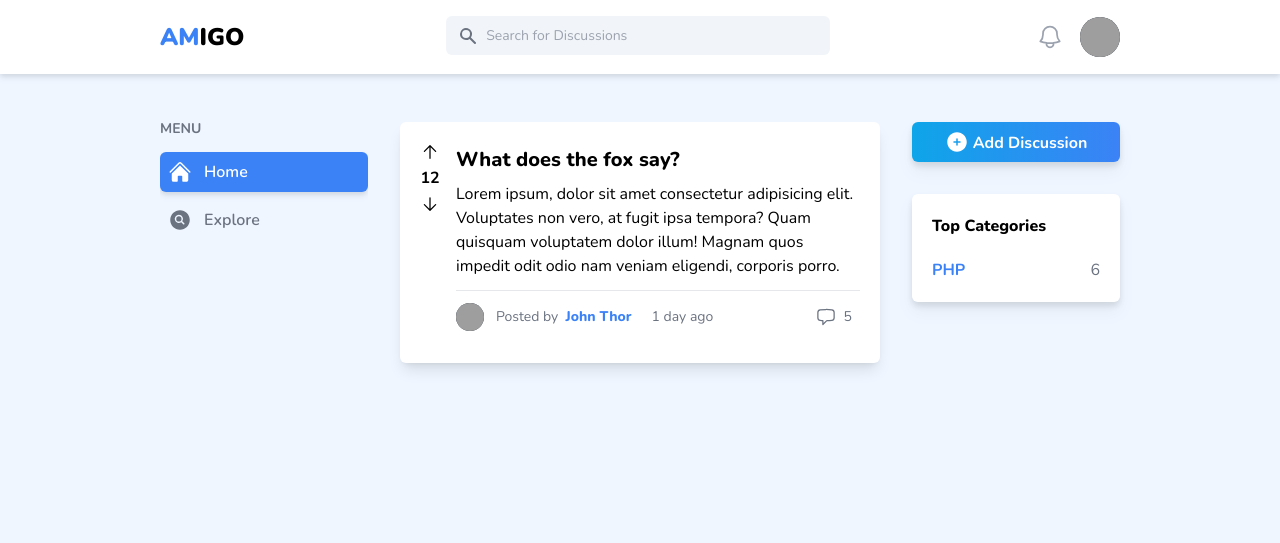
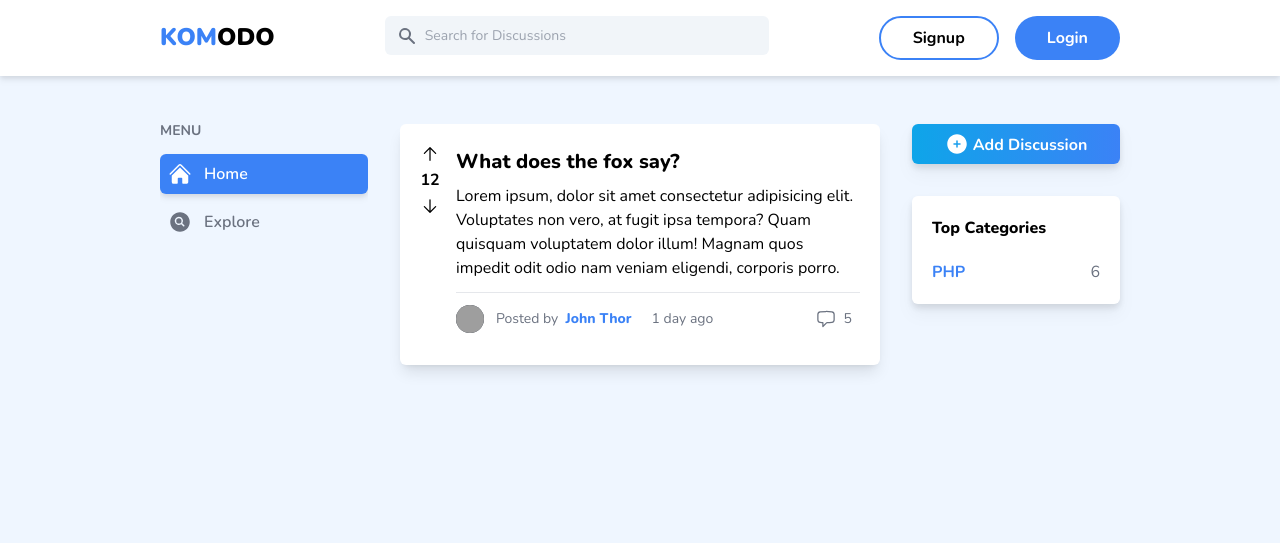
Before and after one commit to palsarip/UTS-Web-Programming, a PHP site: page /index.php in a window 1280 px wide. Shown: the top 543 px of the page. Run offline with PHP 8.4, Linux system fonts and the light colour scheme; some libraries are stand-ins or nearby versions; grey boxes are pictures that could not be loaded.

Commit message:
feat: non login accesss

```diff
--- a/index.php
+++ b/index.php
@@ -14,12 +14,12 @@
     src="https://code.jquery.com/jquery-3.6.1.js"
     integrity="sha256-3zlB5s2uwoUzrXK3BT7AX3FyvojsraNFxCc2vC/7pNI="
     crossorigin="anonymous"></script>
-    <title>Vamos a Juntarmos</title>
+    <title>KOMODO</title>
 </head>
 <body id="body" class="bg-blue-50 h-[100em]">
     <nav class="sticky top-0  w-full h-auto bg-white m-auto py-4 drop-shadow-md z-10">
         <div class="flex justify-between mx-auto px-4 sm:px-6 lg:px-[2rem] xl:px-[10rem]">
-            <a href="index.php" class="text-2xl font-black"><span class="text-blue-500">AM</span>IGO</a>
+            <a href="index.php" class="text-2xl font-black"><span class="text-blue-500">KOM</span>ODO</a>
             <div class="hidden w-96 md:flex">
                 <form class="w-full max-w-md hover:text-blue-500 focus:outline-none focus:ring-2 focus:ring-white focus:ring-offset-2 ">
                     <label class="sr-only">Search</label>
@@ -31,14 +31,15 @@
                     </div>
                 </form>
             </div>
-            <div class="inset-y-0 right-0 flex items-center">
-            <button type="button" class="rounded-full p-1 text-gray-400 hover:text-blue-500 focus:outline-none focus:ring-2 focus:ring-white focus:ring-offset-2 focus:ring-offset-blue-500 ease-out duration-200">
-              <span class="sr-only">View notifications</span>
-              <svg class="h-7 w-7" xmlns="http://www.w3.org/2000/svg" fill="none" viewBox="0 0 24 24" stroke-width="1.5" stroke="currentColor" aria-hidden="true">
-                <path stroke-linecap="round" stroke-linejoin="round" d="M14.857 17.082a23.848 23.848 0 005.454-1.31A8.967 8.967 0 0118 9.75v-.7V9A6 6 0 006 9v.75a8.967 8.967 0 01-2.312 6.022c1.733.64 3.56 1.085 5.455 1.31m5.714 0a24.255 24.255 0 01-5.714 0m5.714 0a3 3 0 11-5.714 0" />
-              </svg>
-        </button>
-        <div class="relative ml-3">
+            <!-- <div class="inset-y-0 right-0 flex items-center">
+              <button type="button" class="rounded-full p-1 text-gray-400 hover:text-blue-500 focus:outline-none focus:ring-2 focus:ring-white focus:ring-offset-2 focus:ring-offset-blue-500 ease-out duration-200">
+                <span class="sr-only">View notifications</span>
+                <svg class="h-7 w-7" xmlns="http://www.w3.org/2000/svg" fill="none" viewBox="0 0 24 24" stroke-width="1.5" stroke="currentColor" aria-hidden="true">
+                  <path stroke-linecap="round" stroke-linejoin="round" d="M14.857 17.082a23.848 23.848 0 005.454-1.31A8.967 8.967 0 0118 9.75v-.7V9A6 6 0 006 9v.75a8.967 8.967 0 01-2.312 6.022c1.733.64 3.56 1.085 5.455 1.31m5.714 0a24.255 24.255 0 01-5.714 0m5.714 0a3 3 0 11-5.714 0" />
+                </svg>
+              </button> -->
+
+        <!-- <div class="relative ml-3">
           <div>
             <button type="button" class="flex rounded-full bg-gray-800 text-sm focus:outline-none focus:ring-2 focus:ring-white focus:ring-offset-2 focus:ring-offset-blue-500 ease-out duration-200" id="user-menu-button" aria-expanded="true" aria-haspopup="true">
               <span class="sr-only">Open user menu</span>
@@ -50,10 +51,35 @@
               <a href="#" class="block px-4 py-2 text-sm text-gray-700  hover:text-black ease-in-out duration-100" role="menuitem" tabindex="-1" id="user-menu-item-1">Settings</a>
               <a href="#" class="block px-4 py-2 text-sm text-gray-700  hover:text-black ease-in-out duration-100" role="menuitem" tabindex="-1" id="user-menu-item-2">Sign out</a>
           </div>
+        </div> -->
+        <div class="hidden lg:flex">
+          <button id="add-discussion" href="#" class="flex mr-4 items-center justify-center px-[2rem] py-2 w-full rounded-full bg-none border-2 border-blue-500 text-black hover:bg-blue-600 hover:text-white ease-out duration-100">
+              <span class="text-md font-bold">Signup</span>
+          </buttton>
+          <button id="add-discussion" href="#" class="flex items-center justify-center px-[2rem] py-2 w-full rounded-full bg-blue-500 text-white hover:bg-blue-600">
+              <span class="text-md font-bold">Login</span>
+          </buttton>
         </div>
+        <div class="relative ml-3 block lg:hidden">
+          <div>
+            <button type="button" class="flex rounded-full bg-gray-300 text-sm focus:outline-none focus:ring-2 focus:ring-white focus:ring-offset-2 focus:ring-offset-blue-500 ease-out duration-200" id="user-menu-button" aria-expanded="true" aria-haspopup="true">
+              <span class="sr-only">Open user menu</span>
+              <img class="h-10 w-10 rounded-full" src="https://svgsilh.com/svg/659651-9e9e9e.svg" alt="">
+            </button>
+          </div>
+            <div id="user-menu-dropdown" class="absolute right-0 z-20 mt-2 w-48 origin-top-right rounded-md bg-white py-1 shadow-lg ring-1 ring-black ring-opacity-5 focus:outline-none hidden ease-out duration-100" role="menu" aria-orientation="vertical" aria-labelledby="user-menu-button" >
+              <a href="#" class="block px-4 py-2 text-sm text-gray-700  hover:text-black ease-in-out duration-100" role="menuitem" tabindex="-1" id="user-menu-item-1">Login</a>
+              <a href="#" class="block px-4 py-2 text-sm text-gray-700  hover:text-black ease-in-out duration-100" role="menuitem" tabindex="-1" id="user-menu-item-2">Signup</a>
+          </div>
+        </div>
+            <div id="user-menu-dropdown" class="absolute right-0 z-20 mt-2 w-48 origin-top-right rounded-md bg-white py-1 shadow-lg ring-1 ring-black ring-opacity-5 focus:outline-none hidden ease-out duration-100" role="menu" aria-orientation="vertical" aria-labelledby="user-menu-button" >
+              <a href="#" class="block px-4 py-2 text-sm text-gray-700 hover:text-black ease-in-out duration-100" role="menuitem" tabindex="-1" id="user-menu-item-0">Your Profile</a>
+              <a href="#" class="block px-4 py-2 text-sm text-gray-700  hover:text-black ease-in-out duration-100" role="menuitem" tabindex="-1" id="user-menu-item-1">Settings</a>
+              <a href="#" class="block px-4 py-2 text-sm text-gray-700  hover:text-black ease-in-out duration-100" role="menuitem" tabindex="-1" id="user-menu-item-2">Sign out</a>
+          </div>
     </nav>
-    <div class="w-full flex justify-between mt-[3rem] px-[1rem] lg:px-[13.5rem] xl:px-[25em]">
-      <div id="left-sidebar" class="hidden lg:block fixed left-0 ml-[1em] md:ml-[1.5em] xl:ml-[10em] lg:w-[10em] lg:ml-[2em] xl:w-[13em]">
+    <div class="w-full flex justify-between mt-[3rem] px-[1rem] lg:px-[13.5rem] xl:px-[25em] ">
+      <div id="left-sidebar" class="hidden lg:block fixed left-0 ml-[1em] md:ml-[1.5em]  lg:w-[10em] lg:ml-[2em] xl:w-[13em] xl:ml-[10em]">
         <aside aria-label="Sidebar">
             <div>
                 <p class="text-sm font-bold text-gray-500">MENU</p>
```
